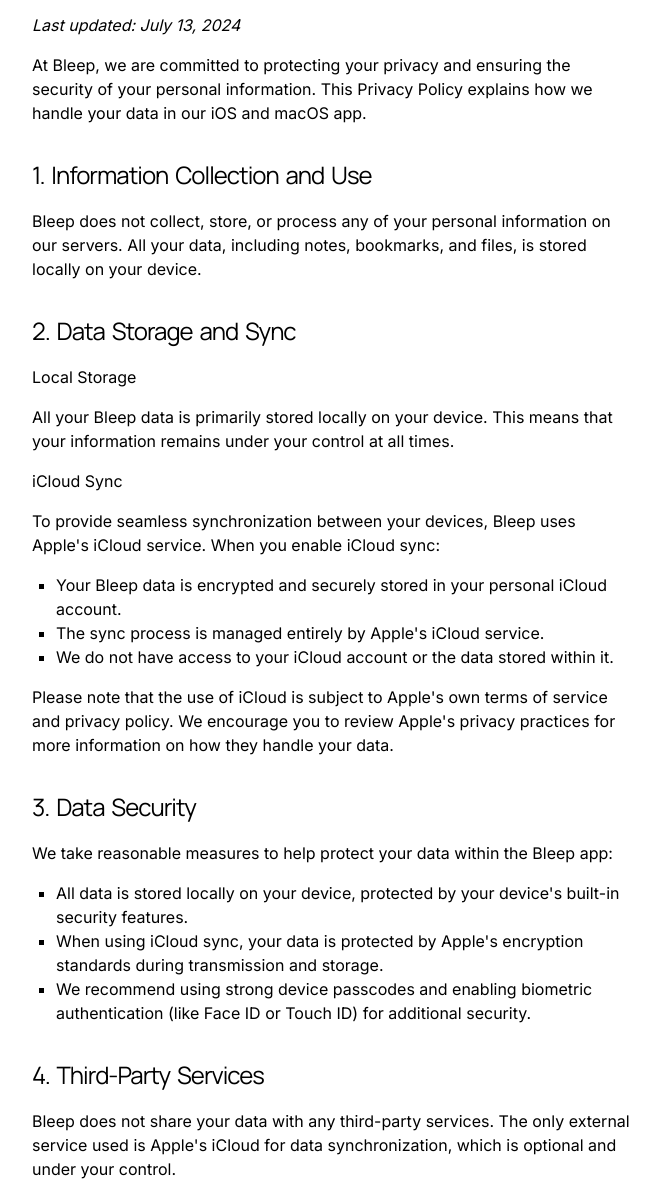
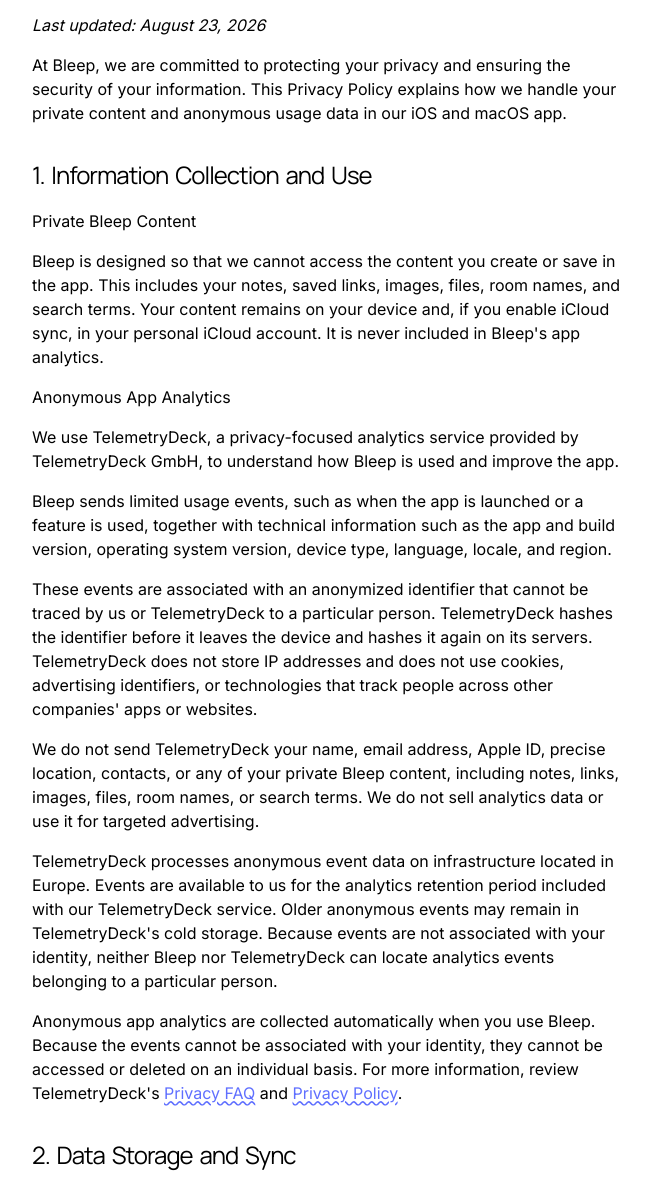
Before and after one commit to rnmp/bleep_website, an Astro site: page /privacy in a window 1280 px wide. Shown: the part 203-1389 px from the top of the page, without its empty margins (308-968 px from the left). Built offline with nearby package versions, Linux system fonts and the light colour scheme; Astro itself is replaced by a stand-in of ours.

Commit message:
Update terms and privacy

```diff
--- a/src/pages/privacy.astro
+++ b/src/pages/privacy.astro
@@ -15,28 +15,74 @@
         Privacy Policy
       </h1>
 
-      <p><em>Last updated: July 13, 2024</em></p>
+      <p><em>Last updated: August 23, 2026</em></p>
 
       <p>
         At Bleep, we are committed to protecting your privacy and ensuring the
-        security of your personal information. This Privacy Policy explains how
-        we handle your data in our iOS and macOS app.
+        security of your information. This Privacy Policy explains how we handle
+        your private content and anonymous usage data in our iOS and macOS app.
       </p>
 
       <h2>1. Information Collection and Use</h2>
 
+      <h3>Private Bleep Content</h3>
       <p>
-        Bleep does not collect, store, or process any of your personal
-        information on our servers. All your data, including notes, bookmarks,
-        and files, is stored locally on your device.
+        Bleep is designed so that we cannot access the content you create or
+        save in the app. This includes your notes, saved links, images, files,
+        room names, and search terms. Your content remains on your device and,
+        if you enable iCloud sync, in your personal iCloud account. It is never
+        included in Bleep's app analytics.
+      </p>
+
+      <h3>Anonymous App Analytics</h3>
+      <p>
+        We use TelemetryDeck, a privacy-focused analytics service provided by
+        TelemetryDeck GmbH, to understand how Bleep is used and improve the app.
+      </p>
+      <p>
+        Bleep sends limited usage events, such as when the app is launched or a
+        feature is used, together with technical information such as the app and
+        build version, operating system version, device type, language, locale,
+        and region.
+      </p>
+      <p>
+        These events are associated with an anonymized identifier that cannot be
+        traced by us or TelemetryDeck to a particular person. TelemetryDeck
+        hashes the identifier before it leaves the device and hashes it again on
+        its servers. TelemetryDeck does not store IP addresses and does not use
+        cookies, advertising identifiers, or technologies that track people
+        across other companies' apps or websites.
+      </p>
+      <p>
+        We do not send TelemetryDeck your name, email address, Apple ID, precise
+        location, contacts, or any of your private Bleep content, including
+        notes, links, images, files, room names, or search terms. We do not sell
+        analytics data or use it for targeted advertising.
+      </p>
+      <p>
+        TelemetryDeck processes anonymous event data on infrastructure located
+        in Europe. Events are available to us for the analytics retention period
+        included with our TelemetryDeck service. Older anonymous events may
+        remain in TelemetryDeck's cold storage. Because events are not
+        associated with your identity, neither Bleep nor TelemetryDeck can
+        locate analytics events belonging to a particular person.
+      </p>
+      <p>
+        Anonymous app analytics are collected automatically when you use Bleep.
+        Because the events cannot be associated with your identity, they cannot
+        be accessed or deleted on an individual basis. For more information,
+        review TelemetryDeck's <a
+          href="https://telemetrydeck.com/docs/guides/privacy-faq/"
+          >Privacy FAQ</a
+        > and <a href="https://telemetrydeck.com/privacy/">Privacy Policy</a>.
       </p>
 
       <h2>2. Data Storage and Sync</h2>
 
       <h3>Local Storage</h3>
       <p>
-        All your Bleep data is primarily stored locally on your device. This
-        means that your information remains under your control at all times.
+        Your private Bleep content is primarily stored locally on your device.
+        This means that your content remains under your control at all times.
       </p>
 
       <h3>iCloud Sync</h3>
@@ -69,8 +115,8 @@
       </p>
       <ul>
         <li>
-          All data is stored locally on your device, protected by your device's
-          built-in security features.
+          Your private Bleep content is stored locally on your device, protected
+          by your device's built-in security features.
         </li>
         <li>
           When using iCloud sync, your data is protected by Apple's encryption
@@ -82,19 +128,23 @@
         </li>
       </ul>
 
-      <h2>4. Third-Party Services</h2>
+      <h2>4. Service Providers</h2>
 
       <p>
-        Bleep does not share your data with any third-party services. The only
-        external service used is Apple's iCloud for data synchronization, which
-        is optional and under your control.
+        Bleep does not share your private content with third-party services. We
+        use Apple's iCloud for optional data synchronization and TelemetryDeck
+        for the anonymous app analytics described above. TelemetryDeck does not
+        receive your private Bleep content or information that directly
+        identifies you.
       </p>
 
       <h2>5. Children's Privacy</h2>
 
       <p>
         Bleep is not directed to children under the age of 13. We do not
-        knowingly collect or maintain information from children under 13.
+        knowingly collect or maintain personal information from children under
+        13. Anonymous app analytics cannot be associated with a particular child
+        or other individual.
       </p>
 
       <h2>6. Changes to This Privacy Policy</h2>
@@ -108,9 +158,11 @@
       <h2>7. Your Choices and Rights</h2>
 
       <p>
-        As all your data is stored locally or in your personal iCloud account,
-        you have full control over your information. You can view, edit, or
-        delete your data at any time within the app.
+        You have control over your private Bleep content, which is stored
+        locally or in your personal iCloud account. You can view, edit, or
+        delete that content within the app. Anonymous analytics events are not
+        associated with your identity, so they cannot be retrieved or deleted
+        for a particular person.
       </p>
 
       <h2>8. Contact Us</h2>
--- a/src/pages/terms.astro
+++ b/src/pages/terms.astro
@@ -15,7 +15,7 @@
         Terms of Use
       </h1>
 
-      <p><em>Last updated: July 13, 2024</em></p>
+      <p><em>Last updated: August 23, 2026</em></p>
 
       <p>
         By using Bleep ("Bleep LLC"), you agree to these Terms of Service. We
@@ -28,9 +28,10 @@
       <h2>1. Your Content and Responsibility</h2>
 
       <p>
-        You own all your content on Bleep (notes, bookmarks, files). All your
-        data is stored locally on your device, and we do not have access to it.
-        We respect your privacy and cannot access or share your content.
+        You own all your content on Bleep (notes, bookmarks, files). Your
+        private content is stored locally on your device and, if you enable
+        iCloud sync, in your personal iCloud account. We respect your privacy
+        and cannot access or share your private content.
       </p>
 
       <p>
@@ -77,16 +78,21 @@
       <h2>5. Data Privacy</h2>
 
       <p>
-        We do not collect or store your personal data or content. Any data you
-        create in Bleep is stored locally on your device. For more information
-        about how we handle data, please refer to our Privacy Policy.
+        We do not access or collect the private content you create in Bleep. We
+        collect limited anonymous app usage analytics through TelemetryDeck to
+        understand how Bleep is used and improve the app. These analytics do not
+        include your notes, links, images, files, room names, search terms, or
+        information that directly identifies you. For more information, please
+        refer to our Privacy Policy.
       </p>
 
       <h2>6. Termination</h2>
 
       <p>
-        You may stop using Bleep at any time. To completely remove your data,
-        you can delete the app from your device.
+        You may stop using Bleep at any time. You can delete your private
+        content within the app and manage content synchronized through your
+        personal iCloud account. Anonymous analytics events cannot be associated
+        with or deleted for a particular person.
       </p>
 
       <h2>7. Disclaimer and Warranties</h2>
```
Also changed, not shown: 1 other file.
